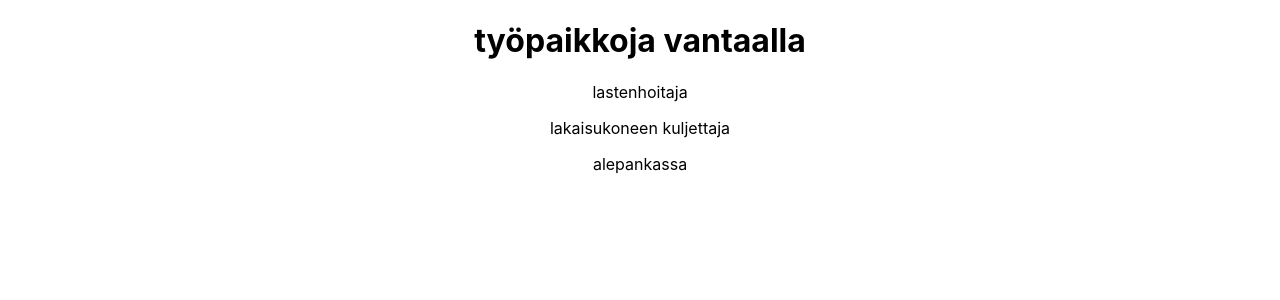
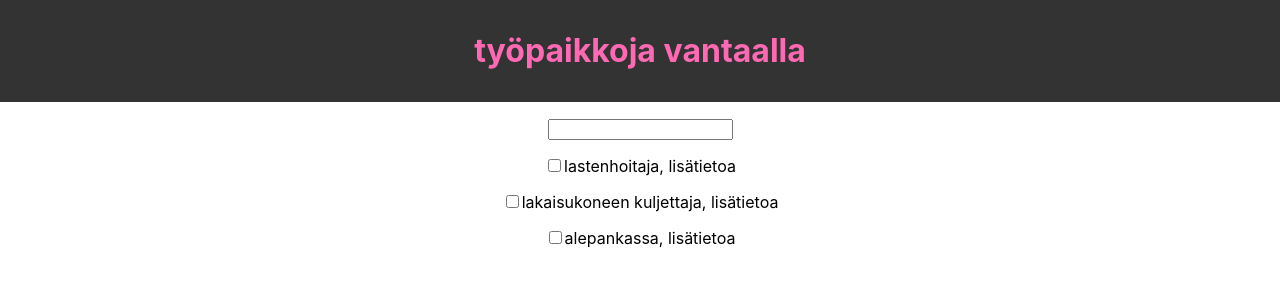
Before and after one commit to samulijacksen/sulatetut, a React (Create React App) app: page / in a window 1280 px wide. Shown: the top 300 px of the page. Built offline with nearby package versions, Linux system fonts and the light colour scheme; no server answers; the HTML template or start-up script is replaced by a standard one.

Commit message:
20200820

```diff
--- a/src/App.js
+++ b/src/App.js
@@ -1,6 +1,7 @@
 import React, { useState } from 'react';
 import './App.css';
 import Header from './components/Header';
+import Search from './components/search';
 
 function App() {
   const initjobs = [
@@ -18,12 +19,19 @@
     }
   ]
   const [jobs, setJobs] =useState(initjobs)
+
+  fetch('https://gis.vantaa.fi/rest/tyopaikat/v1/kaikki')
+  .then(response =>response.json())
+  .then(json=>setJobs([...json]));
+
+
   const rows = () => jobs.map(job => {
-    return <p>{job.tyotehtava}</p>
+    return <p><input type ="checkbox"></input>{job.tyotehtava}{job.osoite}, <a href={job.linkki}> lisätietoa </a></p>
   })
   return (
     <div className="App">
       <Header />
+      <Search />
       {rows()}
     </div>
   );
--- a/src/components/Header.js
+++ b/src/components/Header.js
@@ -2,10 +2,16 @@
 
 function Header (){
  return (
-  <header>
+  <header style={headerStyle}>
     <h1>työpaikkoja vantaalla </h1>
     </header>
  )
 }
+const headerStyle ={
+  background:'#333333',
+  color:'#FF69B4',
+  padding:'10px',
+  textAlign:'middle',
 
+}
 export default Header
--- /dev/null
+++ b/src/components/search.js
@@ -0,0 +1,11 @@
+import React from 'react';
+
+function Search() {
+  return (
+    <p>
+      <input></input>
+    </p>
+  )
+}
+
+export default Search
```
